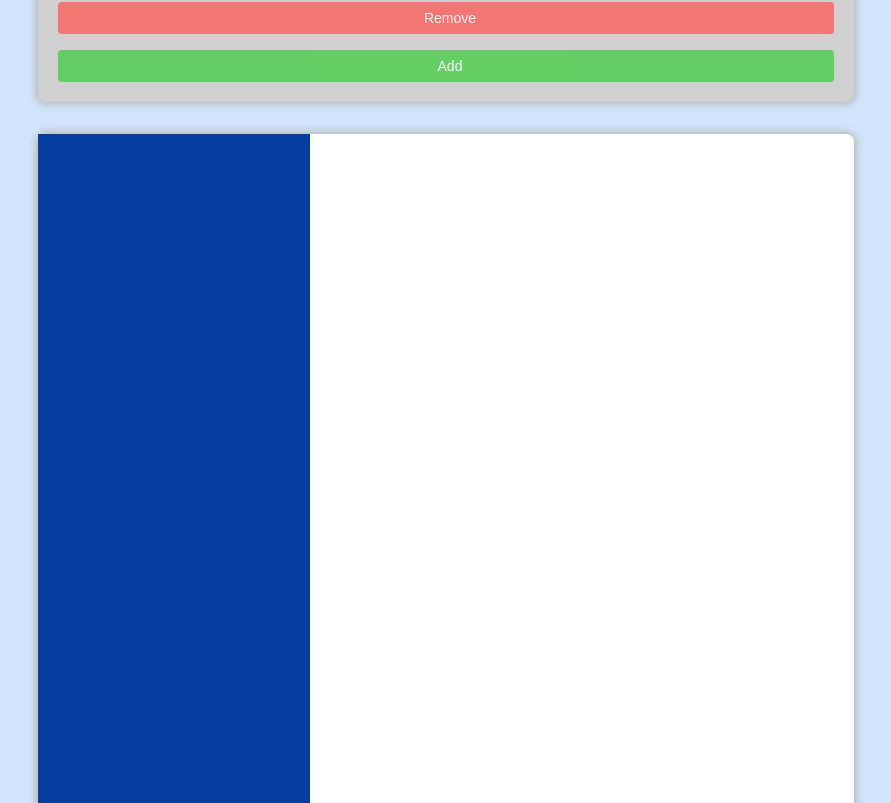
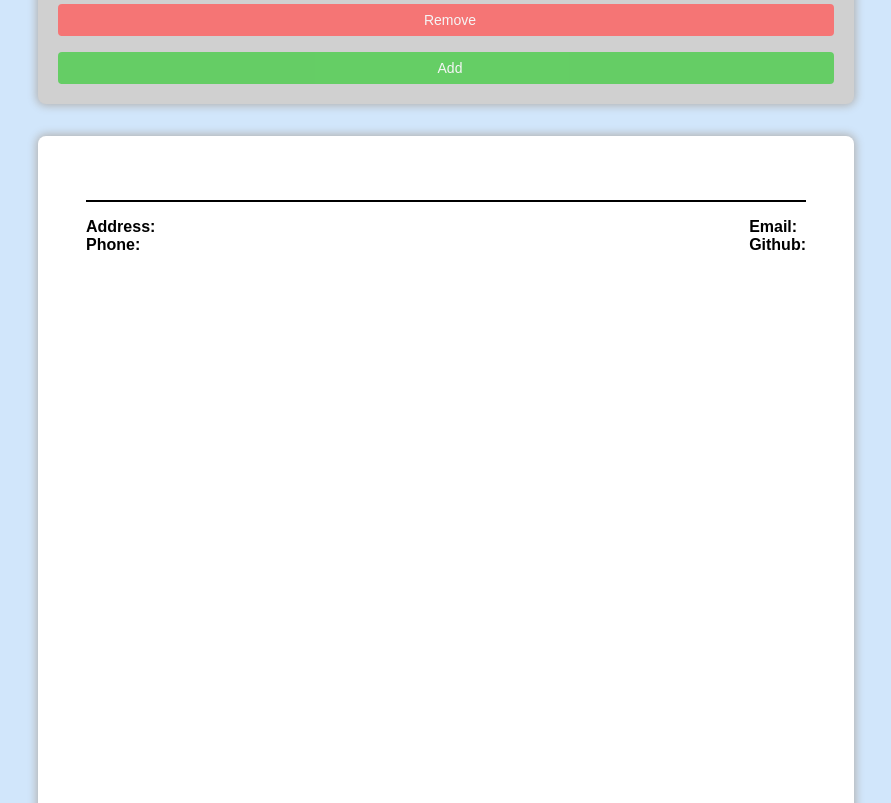
Before and after one commit to NelsonMN/CV-Application, a React (Create React App) app: page / in a window 1280 px wide. Shown: the part 1177-1980 px from the top of the page, without its empty margins (194-1085 px from the left). Built offline with nearby package versions, Linux system fonts and the light colour scheme.

Commit message:
Added new styles and github area to PersonalInfo

```diff
--- a/src/components/form/Form.js
+++ b/src/components/form/Form.js
@@ -15,10 +15,10 @@ class Form extends Component {
       personal: {
         first: '',
         last: '',
-        title: '',
         address: '',
         phone: '',
         email: '',
+        github: '',
         description: '',
       },
       education: [{
--- a/src/components/form/PersonalInfo.js
+++ b/src/components/form/PersonalInfo.js
@@ -10,10 +10,10 @@ class PersonalInfo extends Component {
             <form className='personal-form'>
                 <input type="text" name="first" onChange={handleChange} placeholder="First name" />
                 <input type="text" name="last" onChange={handleChange} placeholder="Last name" />
-                <input type="text" name="title" onChange={handleChange} placeholder="Title" />
                 <input type="text" name="address" onChange={handleChange} placeholder="Address" />
                 <input type="text" name="phone" onChange={handleChange} placeholder="Phone" />
                 <input type="text" name="email" onChange={handleChange} placeholder="Email" />
+                <input type="text" name="github" onChange={handleChange} placeholder="Github" />
                 <textarea type="text" rows="5" name="description" onChange={handleChange} placeholder="Description" />
             </form>
         )
--- a/src/components/resume/Resume.js
+++ b/src/components/resume/Resume.js
@@ -6,13 +6,22 @@ class Resume extends Component {
         const { state }  = this.props
         return (
             <div className='resume'>
-                <div className='resume-sidebar'>
-                    <h2>{state.personal.first} {state.personal.last}</h2>
-                    <h4>{state.personal.address}</h4>
-                    <h4>{state.personal.phone}</h4>
+                <div className='resume-header'>
+                    <h1 className='name-title'>{state.personal.first} {state.personal.last}</h1>
+                    <div className='resume-header-info'>
+                        <ul>
+                            <li><span>Address:</span> {state.personal.address}</li>
+                            <li><span>Phone:</span> {state.personal.phone}</li>
+                        </ul>
+                        <ul>
+                            <li><span>Email:</span> {state.personal.email}</li>
+                            <li><span>Github:</span> {state.personal.github}</li>
+                        </ul>
+                    </div>
                 </div>
                 <div className='resume-main'>
-
+                    <div className='resume-education'></div>
+                    <div className='resume-experience'></div>
                 </div>
             </div>
         )
--- a/src/styles/App.css
+++ b/src/styles/App.css
@@ -10,6 +10,18 @@ input, button {
   padding-left: .5rem;
   font-size: .875rem;
   border: none;
+}
+
+h1 {
+  padding-bottom: 1rem;
+  border-bottom: solid 2px black
+}
+li {
+  list-style: none;
+}
+
+span {
+  font-weight:600;
 }
 
 textarea, input {
@@ -95,19 +107,19 @@ button:hover {
   border-radius: .5rem;
 }
 
-.resume-sidebar {
+.resume-header {
   display: flex;
   flex-direction: column;
-  gap: .125rem;
-  justify-content: center;
-  align-items: center;
-  background-color: rgb(6, 62, 160);
-  grid-row: 1 / 3;
-  color: white;
+  gap: 1rem
 }
 
-.resume-main {
+.name-title {
+  text-align: center;
+}
 
+.resume-header-info {
+  display: flex;
+  justify-content: space-between;
 }
 
 .resume-holder > button {
@@ -116,10 +128,10 @@ button:hover {
 }
 
 .resume {
-  display: grid;
-  grid-template-columns: 1fr 2fr;
-  grid-template-rows: 1fr 1fr;
+  display: flex;
+  flex-direction: column;
   background-color: white;
+  padding: 0.5in;
 }
 
 .program {
```
